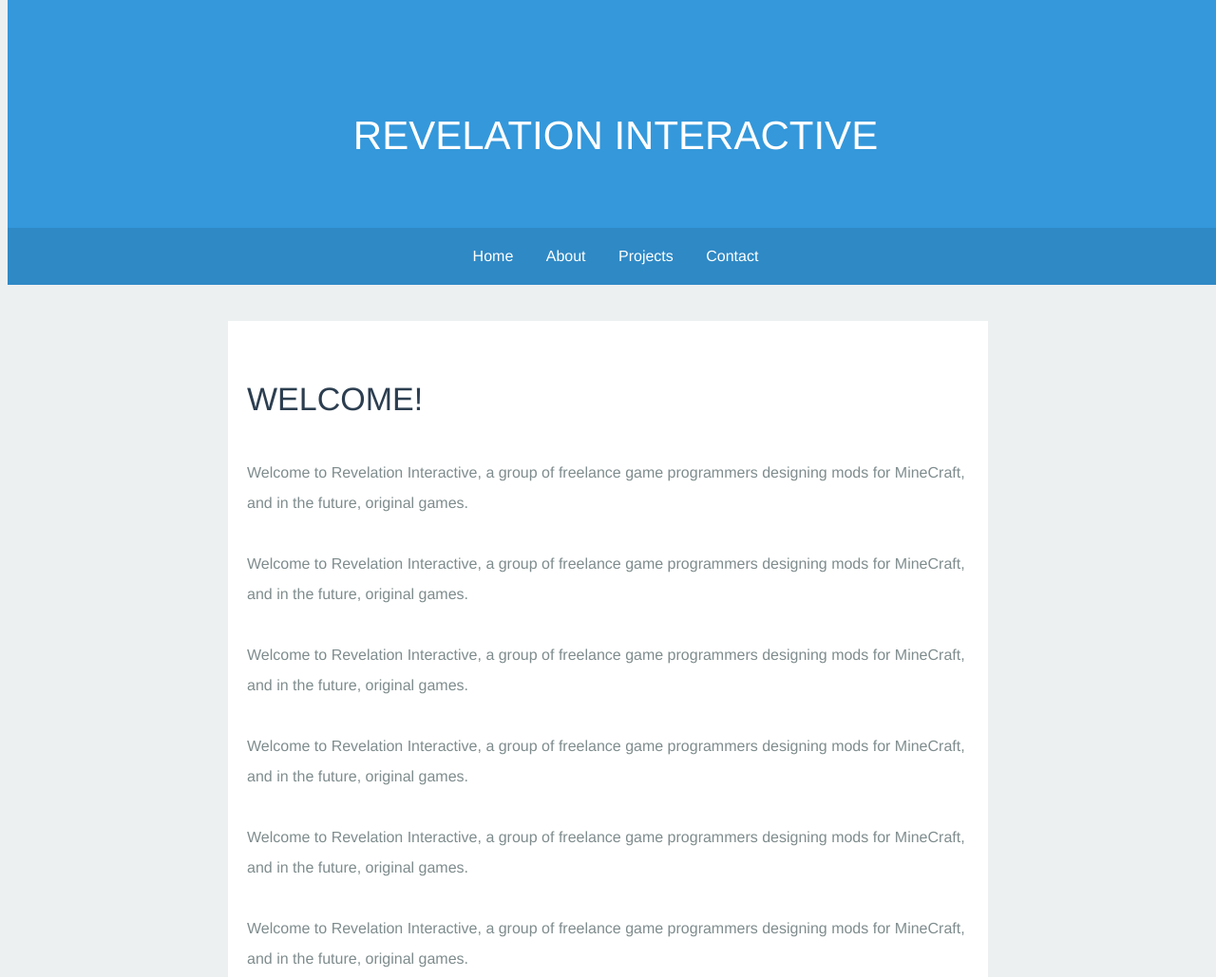
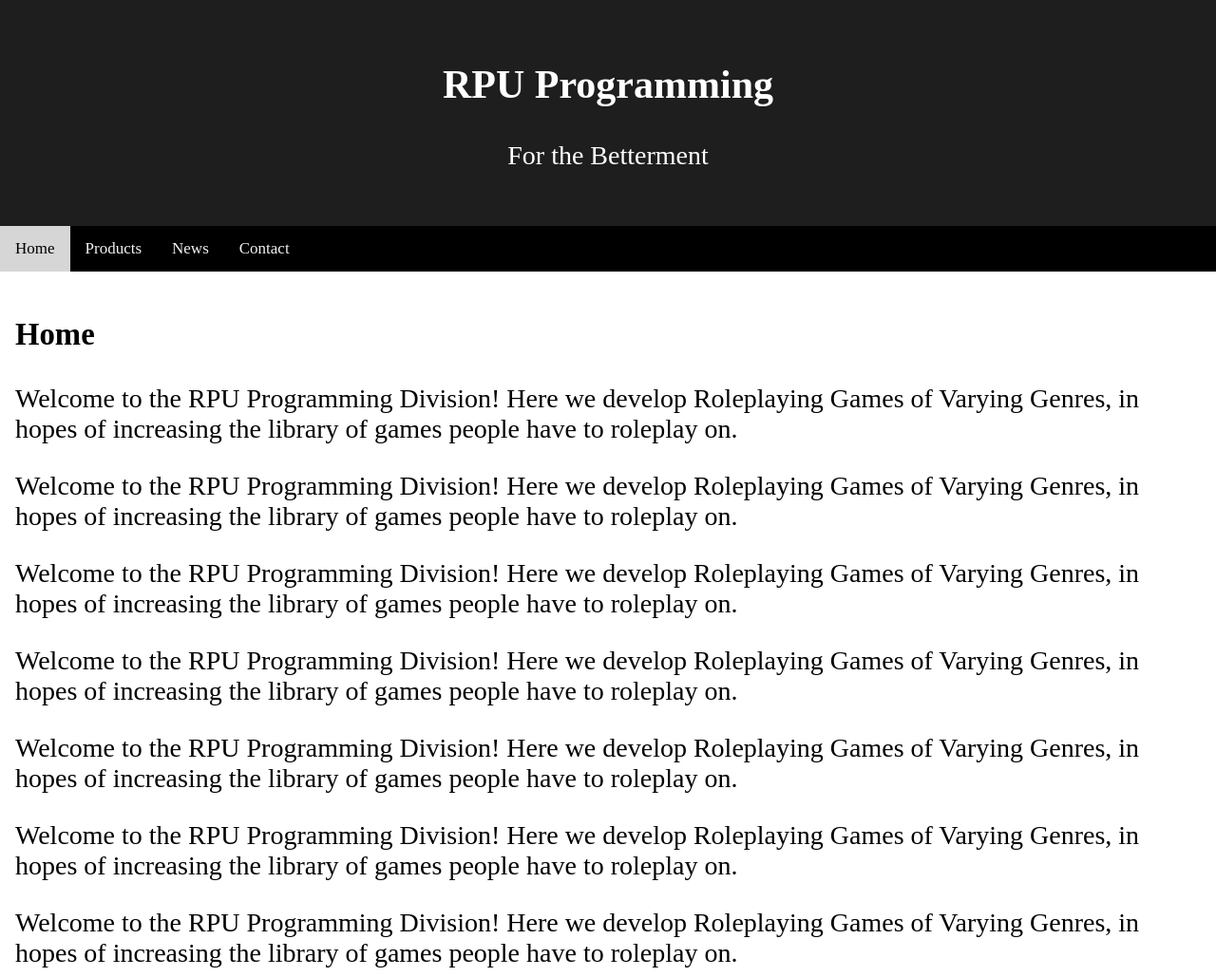
Before and after one commit to PhantomNiqht/PhantomNiqht.github.io, a plain HTML site: page index.html in a window 1280 px wide. Shown: the top 1029 px of the page at 95% size. Drawn offline with nearby package versions, Linux system fonts and the light colour scheme.

Commit message:
Complete Reworking

```diff
--- a/css/style.css
+++ /dev/null
@@ -1,89 +0,0 @@
-@import "compass/css3";
-
-@import "compass/css3";
-@import "compass/reset";
-*{
-	@include box-sizing(border-box);
-}
-
-body{
-	background-color: #ecf0f1;
-	font-family: helvetica, arial, sans-serif;
-	font-size: 16px;
-	padding-top: 330px;
-	@include transition(padding-top .5s ease);
-}
-header{
-	width: 100%;
-	height: 300px;
-	background-color: #3498db;
-	text-align: center;
-	position: relative;
-	position: fixed;
-	top: 0;
-	overflow: hidden;
-	@include transition(all .5s ease);
-	h1{
-		font-size: 42px;
-		color: #fff;
-		line-height: 230px;
-		text-transform: uppercase;
-		font-weight: 100;
-		@include transition(all .3s ease);
-	}
-	nav{
-		position: absolute;
-		bottom: 0;
-		height: 60px;
-		line-height: 60px;
-		width: 100%;
-		background-color: rgba(0,0,0,.1);
-		a{
-			color: #fff;
-			display: inline-block;
-			padding: 10px 15px;
-			line-height: 1;
-			text-decoration: none;
-       @include border-radius(2px);
-        &:hover{
-          @include box-shadow(0 0 0 1px #fff);
-        }
-		}
-	}
-}
-h2{
-	font-size: 34px;
-	text-transform: uppercase;
-	font-weight: 100;
-	line-height: 2;
-	color: #2c3e50;
-}
-p{
-	margin-bottom: 2rem;
-	line-height: 2;
-	color: #7f8c8d;
-}
-.wrapper{
-	width: 800px;
-	margin: 0 auto;
-}
-section{
-	padding: 20px;
-	margin-bottom: 40px;
-	background-color: #fff;
-	@include border-radius(4px);
-	@include box-shadow(0 1px 0 rgba(0,0,0,.2));
-}
-
-/* Sticky Header Style */
-/* ---------------------------------------- */
-body.sticky-header{
-	padding-top: 100px;
-	header{
-		height: 60px;
-		background-color: rgba(52,152,219,.9);
-		h1{
-			@include scale(0);
-		}
-	}
-}
--- a/index.html
+++ b/index.html
@@ -1,40 +1,50 @@
+<!DOCTYPE html>
+<html>
 <head>
-	<title> Revelation Interactive - Home</title>
-	<link rel="stylesheet" type="text/css" href="css/style.css">
-	<script type="text/javascript" src="http://ajax.googleapis.com/ajax/libs/jquery/1.11.0/jquery.min.js"></script>
-	<script type="text/javascript" src="js/main.js"></script>
+<title>RPUP | Home</title>
+<link rel="icon" href="favicon.ico"/>
+<link rel="stylesheet" type="text/css" href="main.css"/>
+
 </head>
-<header>
-    <h1>Revelation Interactive</h1>
-    <nav>
-      <a href="">Home</a>
-      <a href="">About</a>
-      <a href="">Projects</a>
-      <a href="">Contact</a>
-    </nav>
-  </header>
-  <div class="wrapper">
-    <section id='steezy'>
-      <h2>Welcome!</h2>
-	  <p>Welcome to Revelation Interactive, a group of freelance game programmers designing mods for MineCraft, and in the future, original games.</p>
-	  <p>Welcome to Revelation Interactive, a group of freelance game programmers designing mods for MineCraft, and in the future, original games.</p>
-	  <p>Welcome to Revelation Interactive, a group of freelance game programmers designing mods for MineCraft, and in the future, original games.</p>
-	  <p>Welcome to Revelation Interactive, a group of freelance game programmers designing mods for MineCraft, and in the future, original games.</p>
-	  <p>Welcome to Revelation Interactive, a group of freelance game programmers designing mods for MineCraft, and in the future, original games.</p>
-	  <p>Welcome to Revelation Interactive, a group of freelance game programmers designing mods for MineCraft, and in the future, original games.</p>
-	  <p>Welcome to Revelation Interactive, a group of freelance game programmers designing mods for MineCraft, and in the future, original games.</p>
-	  <p>Welcome to Revelation Interactive, a group of freelance game programmers designing mods for MineCraft, and in the future, original games.</p>
-	  <p>Welcome to Revelation Interactive, a group of freelance game programmers designing mods for MineCraft, and in the future, original games.</p>
-	  <p>Welcome to Revelation Interactive, a group of freelance game programmers designing mods for MineCraft, and in the future, original games.</p>
-	  <p>Welcome to Revelation Interactive, a group of freelance game programmers designing mods for MineCraft, and in the future, original games.</p>
-	  <p>Welcome to Revelation Interactive, a group of freelance game programmers designing mods for MineCraft, and in the future, original games.</p>
-	  <p>Welcome to Revelation Interactive, a group of freelance game programmers designing mods for MineCraft, and in the future, original games.</p>
-	  <p>Welcome to Revelation Interactive, a group of freelance game programmers designing mods for MineCraft, and in the future, original games.</p>
-	  <p>Welcome to Revelation Interactive, a group of freelance game programmers designing mods for MineCraft, and in the future, original games.</p>
-	  <p>Welcome to Revelation Interactive, a group of freelance game programmers designing mods for MineCraft, and in the future, original games.</p>
-	  <p>Welcome to Revelation Interactive, a group of freelance game programmers designing mods for MineCraft, and in the future, original games.</p>
-	  <p>Welcome to Revelation Interactive, a group of freelance game programmers designing mods for MineCraft, and in the future, original games.</p>
-	  <p>Welcome to Revelation Interactive, a group of freelance game programmers designing mods for MineCraft, and in the future, original games.</p>
-    </section>
-  </div>
+<body onscroll="myFunction()">
+
+<div class="header">
+  <h2>RPU Programming</h2>
+  <p>For the Betterment</p>
+</div>
+
+<div id="navbar">
+	<a class="active" href="javascript:void(0)">Home</a>
+	<a href="products.html">Products</a>
+	<a href="news.html">News</a>
+	<a href="javascript:void(0)">Contact</a>
+</div>
+
+<div class="content">
+  <h3>Home</h3>
+  <p>Welcome to the RPU Programming Division! Here we develop Roleplaying Games of Varying Genres, in hopes of increasing the library of games people have to roleplay on.</p>
+  <p>Welcome to the RPU Programming Division! Here we develop Roleplaying Games of Varying Genres, in hopes of increasing the library of games people have to roleplay on.</p>
+  <p>Welcome to the RPU Programming Division! Here we develop Roleplaying Games of Varying Genres, in hopes of increasing the library of games people have to roleplay on.</p>
+  <p>Welcome to the RPU Programming Division! Here we develop Roleplaying Games of Varying Genres, in hopes of increasing the library of games people have to roleplay on.</p>
+  <p>Welcome to the RPU Programming Division! Here we develop Roleplaying Games of Varying Genres, in hopes of increasing the library of games people have to roleplay on.</p>
+  <p>Welcome to the RPU Programming Division! Here we develop Roleplaying Games of Varying Genres, in hopes of increasing the library of games people have to roleplay on.</p>
+  <p>Welcome to the RPU Programming Division! Here we develop Roleplaying Games of Varying Genres, in hopes of increasing the library of games people have to roleplay on.</p>
+  <p>Welcome to the RPU Programming Division! Here we develop Roleplaying Games of Varying Genres, in hopes of increasing the library of games people have to roleplay on.</p>
+  <p>Welcome to the RPU Programming Division! Here we develop Roleplaying Games of Varying Genres, in hopes of increasing the library of games people have to roleplay on.</p>
+</div>
+
+<script>
+var navbar = document.getElementById("navbar");
+var sticky = navbar.offsetTop;
+
+function myFunction() {
+  if (window.pageYOffset >= sticky) {
+    navbar.classList.add("sticky")
+  } else {
+    navbar.classList.remove("sticky");
+  }
+}
+</script>
+
 </body>
+</html>
--- a/js/main.js
+++ /dev/null
@@ -1,7 +0,0 @@
-$(window).scroll(function() {
-      if ($(this).scrollTop() > 1){
-      $('.header').addClass('sticky');
-      }
-      else{
-      $('.header').removeClass('sticky');
-      }
--- /dev/null
+++ b/main.css
@@ -0,0 +1,75 @@
+body {
+  margin: 0;
+  font-size: 28px;
+}
+
+.header {
+	background-color: #1e1e1e;
+	color: #ffffff;
+  padding: 30px;
+  text-align: center;
+}
+
+#navbar {
+  overflow: hidden;
+  background-color: black;
+}
+
+#navbar a {
+  float: left;
+  display: block;
+  color: #f2f2f2;
+  text-align: center;
+  padding: 14px 16px;
+  text-decoration: none;
+  font-size: 17px;
+}
+
+#navbar a:hover {
+  background-color: #7a7a7a;
+  color: black;
+}
+
+#navbar a.active {
+  background-color: #d6d6d6;
+  color: black;
+}
+
+#games {
+  background-color: #b7b7b7;
+}
+
+#games a {
+  float: left;
+  display: block;
+  color: black;
+  text-align: center;
+  padding: 10px 14px;
+  text-decoration: none;
+  font-size: 17px;
+}
+
+#games a:hover {
+  background-color: #d6d6d6;
+  color: black;
+}
+
+.content {
+  padding: 16px;
+}
+
+.sticky {
+  position: fixed;
+  top: 0;
+  width: 100%
+}
+
+.sticky + .content {
+  padding-top: 60px;
+}
+.post {
+	background-color: #000000;
+	color: white;
+	overflow: hidden;
+	padding: 14px 16px;
+}
```
Also changed, not shown: game-roh.html (added, +42 -0 lines), news.html (added, +46 -0 lines), products.html (added, +48 -0 lines), comingsoon.png (added), favicon.ico (added), img.png (added).
